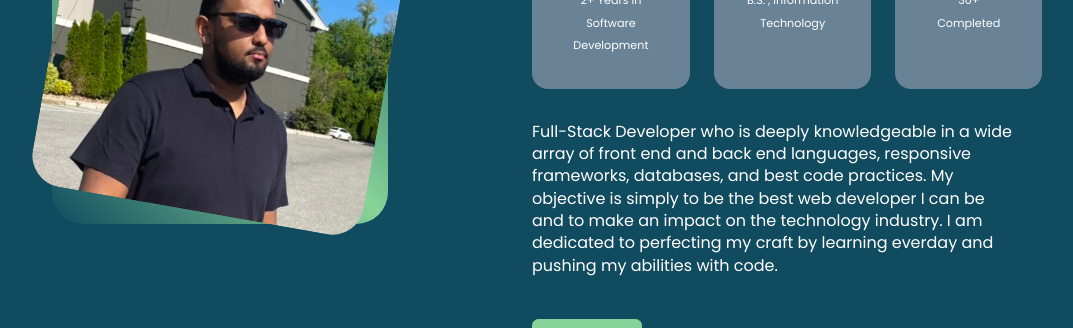
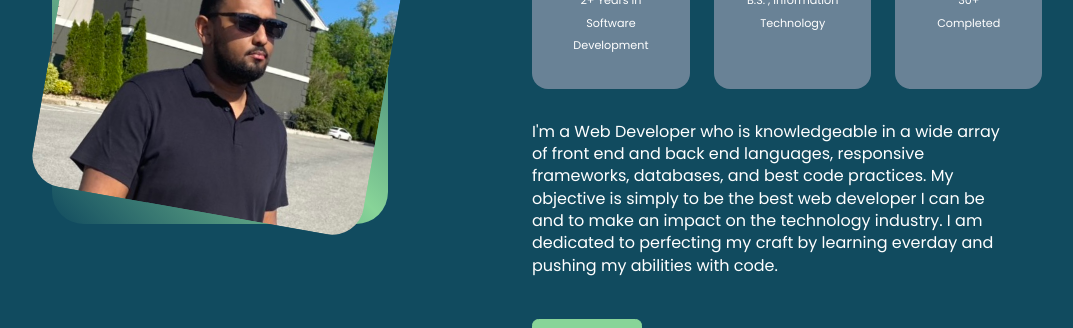
Before and after one commit to aabdulk862/portfolio, a React (Create React App) app: page / in a window 1280 px wide. Shown: the part 1140-1468 px from the top of the page, without its empty margins (108-1181 px from the left). Built offline with nearby package versions, Linux system fonts and the light colour scheme.

Commit message:
Update About.jsx

```diff
--- a/src/components/about/About.jsx
+++ b/src/components/about/About.jsx
@@ -40,7 +40,7 @@ const About = () => {
           </div>
 
           <p>
-          Full-Stack Developer who is deeply knowledgeable in a wide array of front end and back end languages, responsive frameworks, databases, and best code practices. My objective is simply to be the best web developer I can be and to make an impact on the technology industry. I am dedicated to perfecting my craft by learning everday and pushing my abilities with code.
+          I'm a Web Developer who is knowledgeable in a wide array of front end and back end languages, responsive frameworks, databases, and best code practices. My objective is simply to be the best web developer I can be and to make an impact on the technology industry. I am dedicated to perfecting my craft by learning everday and pushing my abilities with code.
           </p>
 
           <a href="#contact" className='btn btn-primary'>Let's Talk</a>
```
